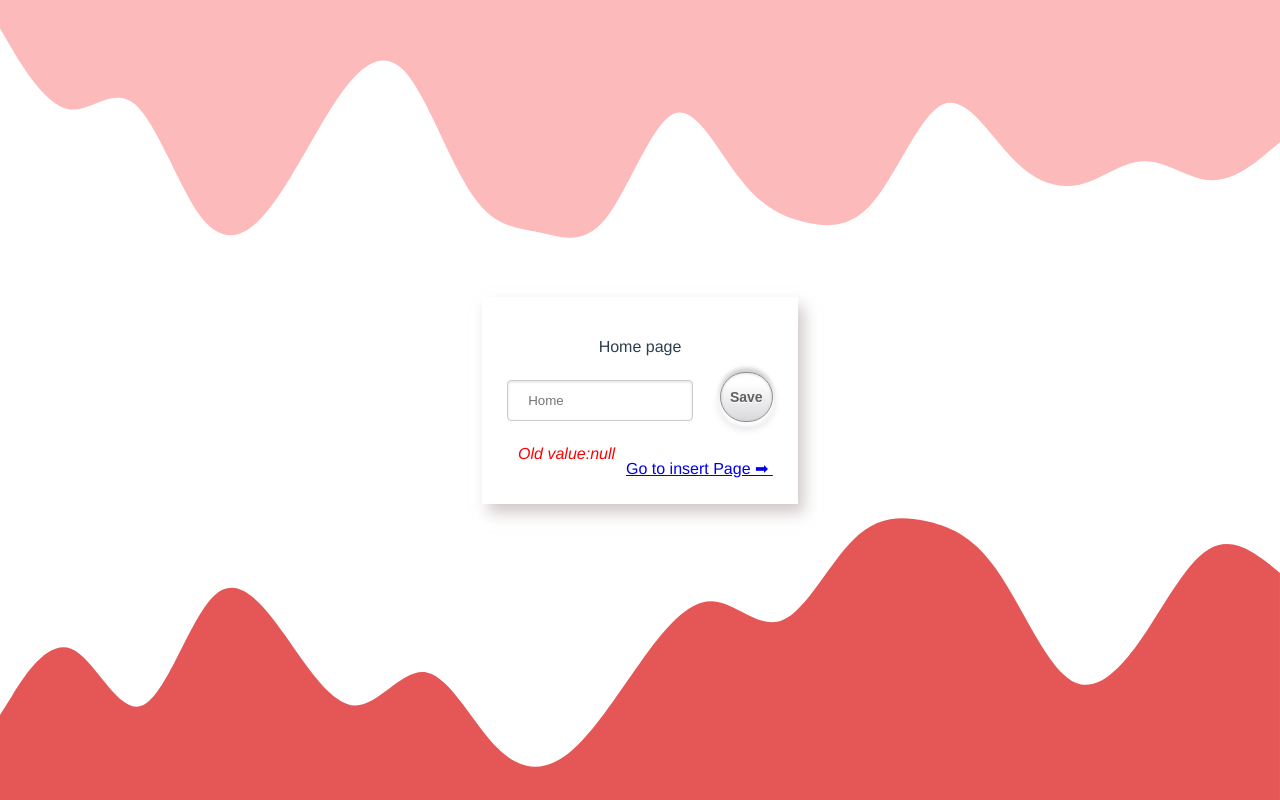
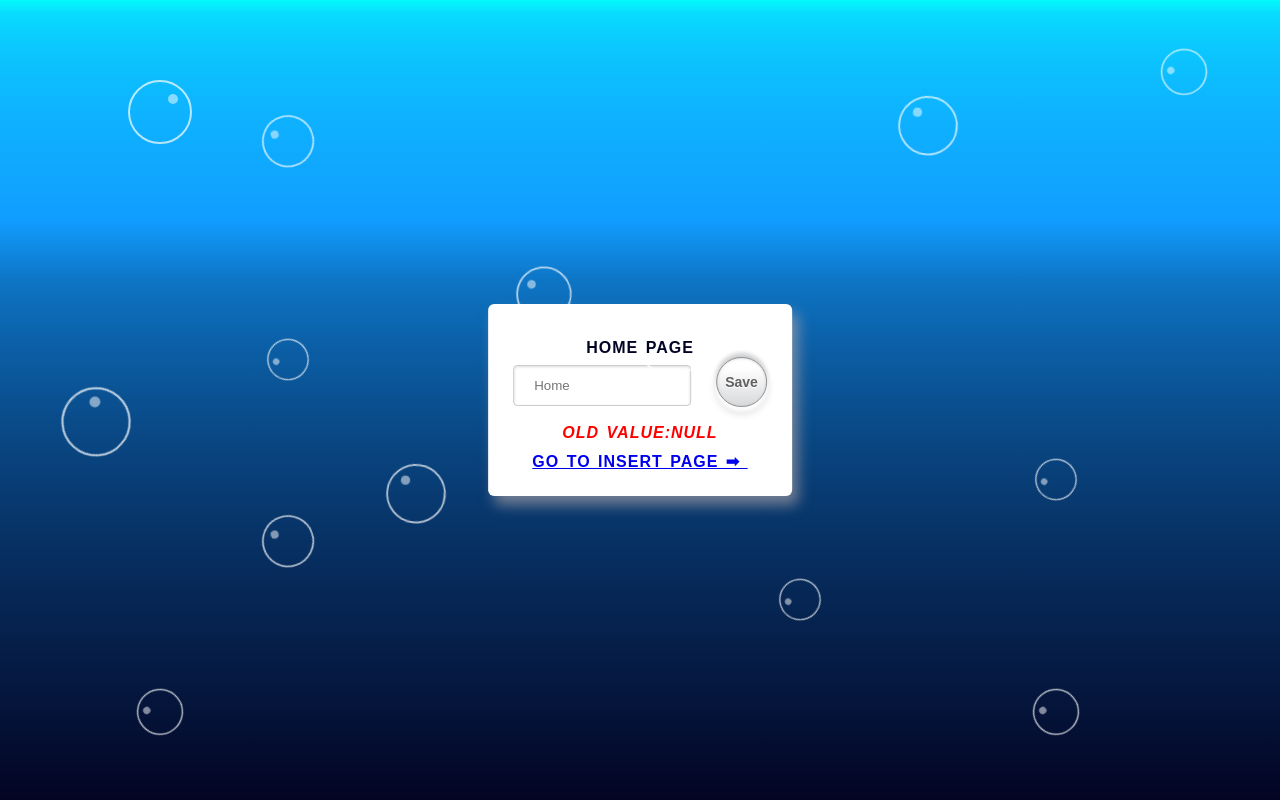
Before and after one commit to Damjanose/vue--store, a Vue app: page /home in a window 1280 px wide. Built offline with nearby package versions, Linux system fonts and the light colour scheme.

Commit message:
restyle form

```diff
--- a/src/Pages/HomePage.vue
+++ b/src/Pages/HomePage.vue
@@ -1,10 +1,8 @@
 <template>
   <div class='form'>
-    <svg xmlns="http://www.w3.org/2000/svg" viewBox="0 0 1440 320">
-      <path fill="#fdbaba" fill-opacity="1" d="M0,32L12.6,53.3C25.3,75,51,117,76,122.7C101.1,128,126,96,152,117.3C176.8,139,202,213,227,245.3C252.6,277,278,267,303,234.7C328.4,203,354,149,379,112C404.2,75,429,53,455,80C480,107,505,181,531,218.7C555.8,256,581,256,606,261.3C631.6,267,657,277,682,245.3C707.4,213,733,139,758,128C783.2,117,808,171,834,202.7C858.9,235,884,245,909,250.7C934.7,256,960,256,985,224C1010.5,192,1036,128,1061,117.3C1086.3,107,1112,149,1137,176C1162.1,203,1187,213,1213,208C1237.9,203,1263,181,1288,181.3C1313.7,181,1339,203,1364,202.7C1389.5,203,1415,181,1427,170.7L1440,160L1440,0L1427.4,0C1414.7,0,1389,0,1364,0C1338.9,0,1314,0,1288,0C1263.2,0,1238,0,1213,0C1187.4,0,1162,0,1137,0C1111.6,0,1086,0,1061,0C1035.8,0,1011,0,985,0C960,0,935,0,909,0C884.2,0,859,0,834,0C808.4,0,783,0,758,0C732.6,0,707,0,682,0C656.8,0,632,0,606,0C581.1,0,556,0,531,0C505.3,0,480,0,455,0C429.5,0,404,0,379,0C353.7,0,328,0,303,0C277.9,0,253,0,227,0C202.1,0,177,0,152,0C126.3,0,101,0,76,0C50.5,0,25,0,13,0L0,0Z"></path>
-    </svg>
+    <div class="wrapper">
       <div class='formWrapper'>
-      <p>Home page</p>
+        <p style="color: #030423">Home page</p>
         <div class='submitForm'>
           <input
               placeholder="Home"
@@ -15,16 +13,31 @@
           />
           <button class="btn-tour-finish" @click="changeValue">Save</button>
         </div>
+        <div class="form_footer">
+          <p :class="name == null ? 'red' : 'green'">
+            {{ name == null ? "Old value:" + value : "New value:" + name }}
+          </p>
           <div class='link-position__wrapper'>
             <router-link to="/">Go to insert Page ➡ ️</router-link>
           </div>
-      <p :class="name == null ? 'red' : 'green'">
-        {{ name == null ? "Old value:" + value : "New value:" + name }}
-      </p>
         </div>
-    <svg xmlns="http://www.w3.org/2000/svg" viewBox="0 0 1440 320">
-      <path fill="#e55656" fill-opacity="1" d="M0,224L13.3,202.7C26.7,181,53,139,80,149.3C106.7,160,133,224,160,213.3C186.7,203,213,117,240,90.7C266.7,64,293,96,320,133.3C346.7,171,373,213,400,213.3C426.7,213,453,171,480,176C506.7,181,533,235,560,261.3C586.7,288,613,288,640,266.7C666.7,245,693,203,720,165.3C746.7,128,773,96,800,96C826.7,96,853,128,880,117.3C906.7,107,933,53,960,26.7C986.7,0,1013,0,1040,5.3C1066.7,11,1093,21,1120,58.7C1146.7,96,1173,160,1200,181.3C1226.7,203,1253,181,1280,144C1306.7,107,1333,53,1360,37.3C1386.7,21,1413,43,1427,53.3L1440,64L1440,320L1426.7,320C1413.3,320,1387,320,1360,320C1333.3,320,1307,320,1280,320C1253.3,320,1227,320,1200,320C1173.3,320,1147,320,1120,320C1093.3,320,1067,320,1040,320C1013.3,320,987,320,960,320C933.3,320,907,320,880,320C853.3,320,827,320,800,320C773.3,320,747,320,720,320C693.3,320,667,320,640,320C613.3,320,587,320,560,320C533.3,320,507,320,480,320C453.3,320,427,320,400,320C373.3,320,347,320,320,320C293.3,320,267,320,240,320C213.3,320,187,320,160,320C133.3,320,107,320,80,320C53.3,320,27,320,13,320L0,320Z"></path>
-    </svg>
+      </div>
+      <div class="bubble"><span class="dot"></span></div>
+      <div class="bubble"><span class="dot"></span></div>
+      <div class="bubble"><span class="dot"></span></div>
+      <div class="bubble"><span class="dot"></span></div>
+      <div class="bubble"><span class="dot"></span></div>
+      <div class="bubble"><span class="dot"></span></div>
+      <div class="bubble"><span class="dot"></span></div>
+      <div class="bubble"><span class="dot"></span></div>
+      <div class="bubble"><span class="dot"></span></div>
+      <div class="bubble"><span class="dot"></span></div>
+      <div class="bubble"><span class="dot"></span></div>
+      <div class="bubble"><span class="dot"></span></div>
+      <div class="bubble"><span class="dot"></span></div>
+      <div class="bubble"><span class="dot"></span></div>
+      <div class="bubble"><span class="dot"></span></div>
+    </div>
   </div>
 </template>
 
@@ -99,8 +112,8 @@
     justify-content: space-between;
   }
   .link-position__wrapper {
-    float: right;
-    padding-top: 30px;
+    display: flex;
+    align-items: center;
   }
   .red {
     color: red;
@@ -109,4 +122,141 @@
   .green {
     color: green;
   }
+  a, p {
+    font-size: 16px;
+    padding-top: 10px;
+  }
+  .form_footer {
+    display: flex;
+    flex-direction: column;
+    align-items: center;
+  }
+  * {
+    margin: 0;
+    padding: 0;
+  }
+  .wrapper {
+    height: 100%;
+    width: 100%;
+    background: linear-gradient(180deg, #04fafd, 5%, #119dff, 50%, #030423);
+    position: absolute;
+  }
+  .wrapper .formWrapper {
+    top: 50%;
+    left: 50%;
+    transform: translate(-50%, -50%);
+    position: absolute;
+    font-family: sans-serif;
+    letter-spacing: 1px;
+    word-spacing: 2px;
+    color: #fff;
+    font-size: 40px;
+    font-weight: 888;
+    text-transform: uppercase;
+    background: #fff;
+    border-radius: 6px;
+  }
+  .wrapper .bubble {
+    height: 60px;
+    width: 60px;
+    border: 2px solid rgba(255, 255, 255, 0.7);
+    border-radius: 50px;
+    position: absolute;
+    top: 10%;
+    left: 10%;
+    animation: 4s linear infinite;
+  }
+  .bubble .dot {
+    height: 10px;
+    width: 10px;
+    border-radius: 50px;
+    background: rgba(255, 255, 255, 0.5);
+    position: absolute;
+    top: 20%;
+    right: 20%;
+  }
+  .wrapper .bubble:nth-child(1) {
+    top: 20%;
+    left: 20%;
+    animation: animate 8s linear infinite;
+  }
+  .wrapper .bubble:nth-child(2) {
+    top: 60%;
+    left: 80%;
+    animation: animate 10s linear infinite;
+  }
+  .wrapper .bubble:nth-child(3) {
+    top: 40%;
+    left: 40%;
+    animation: animate 3s linear infinite;
+  }
+  .wrapper .bubble:nth-child(4) {
+    top: 66%;
+    left: 30%;
+    animation: animate 7s linear infinite;
+  }
+  .wrapper .bubble:nth-child(5) {
+    top: 90%;
+    left: 10%;
+    animation: animate 9s linear infinite;
+  }
+  .wrapper .bubble:nth-child(6) {
+    top: 30%;
+    left: 60%;
+    animation: animate 5s linear infinite;
+  }
+  .wrapper .bubble:nth-child(7) {
+    top: 70%;
+    left: 20%;
+    animation: animate 8s linear infinite;
+  }
+  .wrapper .bubble:nth-child(8) {
+    top: 75%;
+    left: 60%;
+    animation: animate 10s linear infinite;
+  }
+  .wrapper .bubble:nth-child(9) {
+    top: 50%;
+    left: 50%;
+    animation: animate 6s linear infinite;
+  }
+  .wrapper .bubble:nth-child(10) {
+    top: 45%;
+    left: 20%;
+    animation: animate 10s linear infinite;
+  }
+  .wrapper div:nth-child(11) {
+    top: 10%;
+    left: 90%;
+    animation: animate 9s linear infinite;
+  }
+  .wrapper div:nth-child(12) {
+    top: 20%;
+    left: 70%;
+    animation: animate 7s linear infinite;
+  }
+  .wrapper .bubble:nth-child(13) {
+    top: 20%;
+    left: 20%;
+    animation: animate 8s linear infinite;
+  }
+  .wrapper .bubble:nth-child(14) {
+    top: 60%;
+    left: 5%;
+    animation: animate 6s linear infinite;
+  }
+  .wrapper .bubble:nth-child(15) {
+    top: 90%;
+    left: 80%;
+    animation: animate 9s linear infinite;
+  }
+  @keyframes animate {
+    0% {
+      transform: scale(0) translateY(0) rotate(70deg);
+    }
+    100% {
+      transform: scale(1.3) translateY(-100px) rotate(360deg);
+    }
+  }
+
 </style>
--- a/src/Pages/InsertPage.vue
+++ b/src/Pages/InsertPage.vue
@@ -49,6 +49,9 @@
 </script>
 
 <style scoped>
+  .link-position__wrapper {
+    float: right;
+  }
   a {
     color: #3f503ff2;
     text-decoration: none;
@@ -101,11 +104,4 @@
     top: 0;
     transform: rotate(180deg);;
   }
-  .red {
-    color: red;
-    font-style: italic;
-  }
-  .green {
-    color: green;
-  }
 </style>
```
Lines whose indentation alone changed are shown as unchanged.
